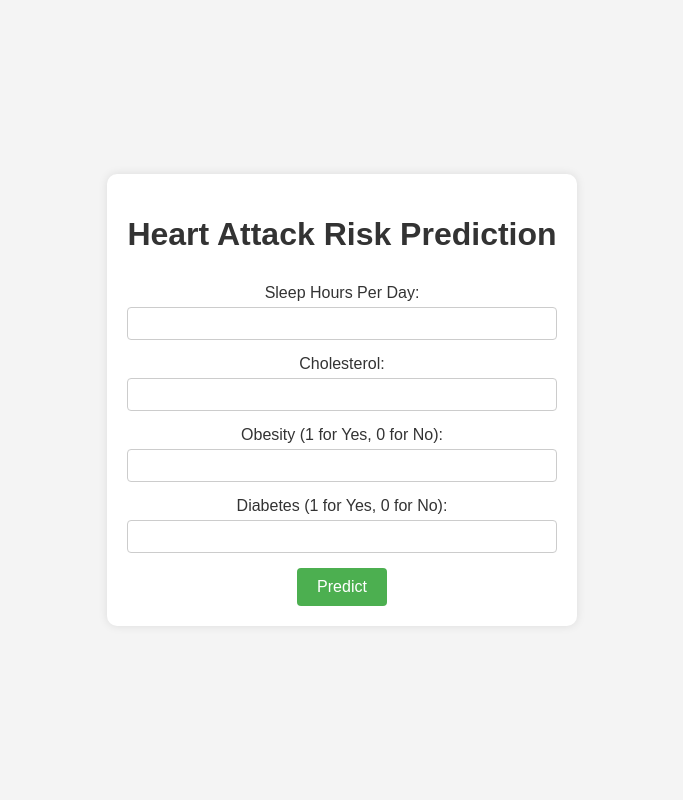
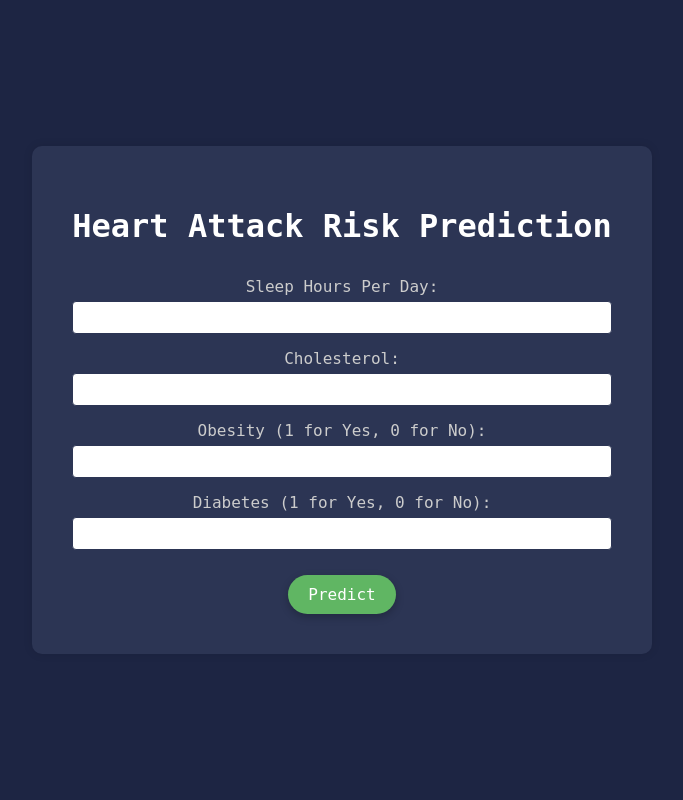
Before and after one commit to s02singh/HARclassification, a Flask app: page / in a window 1280 px wide. Shown: the whole page, without its empty margins (298-981 px from the left). Run offline with Flask 2, Linux system fonts and the light colour scheme; parts of the project's set-up code (start-up, migrations or seed data) failed here and were passed over.

Commit message:
update styles

```diff
--- a/static/style.css
+++ b/static/style.css
@@ -1,8 +1,23 @@
 /* static/style.css */
+@import url("https://fonts.googleapis.com/css2?family=Barlow:wght@400;600;700&display=swap");
+
+:root {
+    /* color */
+    --white: #ffffff;
+    --gray: #cccccc;
+    --black: #000000;
+    --background-color: #1D2543;
+    --container-color: #2c3554;
+    --input-color: #424860;
+    --button-color: #60b663;
+
+    /* typography */
+    --ff-courier: 'Courier Prime', monospace;
+}
 
 body {
-    font-family: 'Arial', sans-serif;
-    background-color: #f4f4f4;
+    font-family: var(--ff-courier);
+    background-color: var(--background-color);
     margin: 0;
     padding: 0;
     display: flex;
@@ -12,15 +27,19 @@ body {
 }
 
 .container {
-    background-color: #fff;
-    padding: 20px;
-    border-radius: 10px;
-    box-shadow: 0 0 10px rgba(0, 0, 0, 0.1);
+    background-color: var(--container-color);
+    padding: 2.5rem;
+    border-radius: 0.625rem;
+    box-shadow: rgba(0, 0, 0, 0.1) 0 0 0.625rem;
 }
 
 h1 {
     text-align: center;
-    color: #333;
+    color: var(--white);
+}
+
+p {
+    color: var(--gray);
 }
 
 form {
@@ -30,34 +49,36 @@ form {
 }
 
 label {
-    margin-top: 10px;
-    font-size: 16px;
-    color: #333;
+    margin-top: 0.625rem;
+    font-size: 1rem;
+    color: var(--gray);
 }
 
 input {
+    font-family: var(--ff-courier);
     width: 100%;
-    padding: 8px;
-    margin: 5px 0;
+    padding: 0.5rem;
+    margin: 0.313rem 0;
     box-sizing: border-box;
-    border: 1px solid #ccc;
-    border-radius: 4px;
+    border: 0.063rem solid var(--container-color);
+    border-radius: 0.25rem;
 }
 
 button {
-    background-color: #4caf50;
-    color: #fff;
+    font-family: var(--ff-courier);
+    background-color: var(--button-color);
+    color: var(--white);
     border: none;
-    padding: 10px 20px;
-    text-align: center;
-    text-decoration: none;
-    display: inline-block;
-    font-size: 16px;
-    margin-top: 10px;
+    padding: 0.625rem 1.25rem;
+    font-size: 1rem; /* 1rem = 19px */
+    margin-top: 1.3rem;
     cursor: pointer;
-    border-radius: 4px;
+	border-radius: 4rem 4rem;
+    box-shadow: rgba(0, 0, 0, 0.24) 0 0.188rem 0.5rem;
+	transition: opacity 0.3s ease;
 }
 
-button:hover {
-    background-color: #45a049;
+button:hover,
+button:active {
+    opacity: 80%;
 }
```
